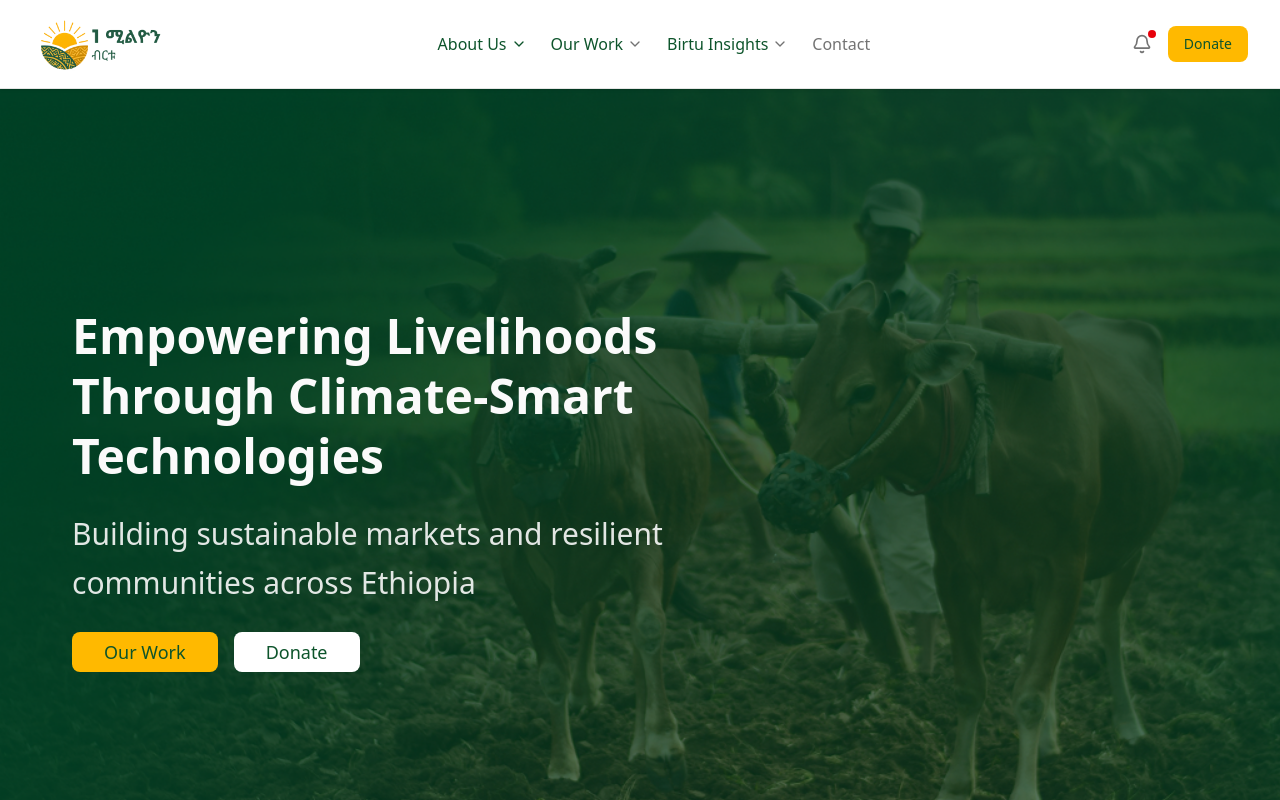
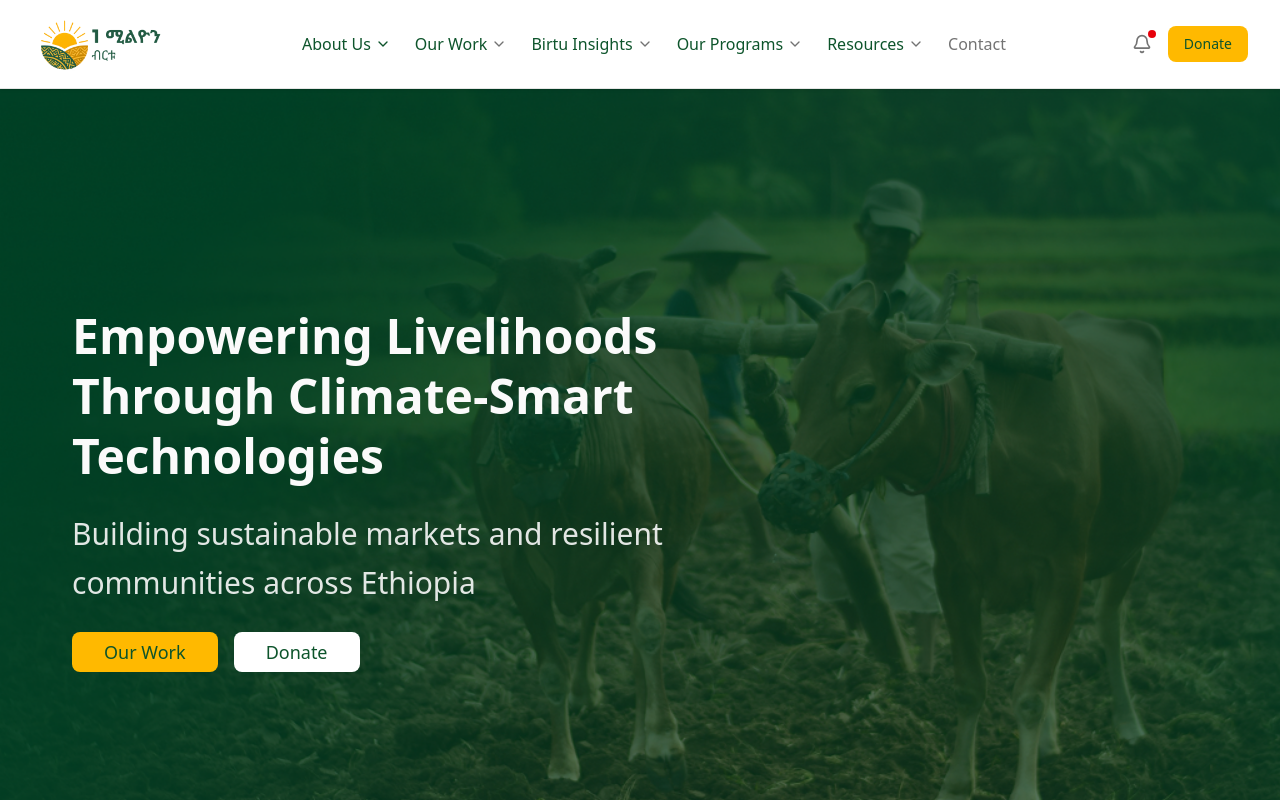
Before and after one commit to OneMillionBirtu/omb_website, a Next.js app in the folder frontend/: page / in a window 1280 px wide. Shown: the top 800 px of the page. Built offline with nearby package versions, Linux system fonts and the light colour scheme.

Commit message:
refactor: add some pages in the navbar

```diff
--- a/frontend/components/Navbar.tsx
+++ b/frontend/components/Navbar.tsx
@@ -147,6 +147,60 @@ const Navigation = () => {
               </div>
             </div>
 
+            <div className="relative group">
+              <button
+                className={`font-medium transition-colors hover:text-primary flex items-center space-x-1 ${
+                  isActiveSection("/news") || isActiveSection("/resources")
+                    ? "text-primary"
+                    : "text-muted-foreground"
+                }`}
+              >
+                <span className="text-green-900">Our Programs</span>
+                <ChevronDown className="w-4 h-4" />
+              </button>
+              <div className="absolute top-full left-0 mt-1 w-64 bg-card border border-border rounded-lg shadow-lg opacity-0 invisible group-hover:opacity-100 group-hover:visible transition-all duration-200 z-50">
+                <Link
+                  href="/birtuinsights/casestudies"
+                  className="text-green-900 block px-4 py-2 text-sm hover:bg-muted rounded-t-lg"
+                >
+                  Edel
+                </Link>
+                <Link
+                  href="/birtuinsights/newsarticles"
+                  className="text-green-900 block px-4 py-2 text-sm hover:bg-muted rounded-b-lg"
+                >
+                  Health
+                </Link>
+              </div>
+            </div>
+
+            <div className="relative group">
+              <button
+                className={`font-medium transition-colors hover:text-primary flex items-center space-x-1 ${
+                  isActiveSection("/news") || isActiveSection("/resources")
+                    ? "text-primary"
+                    : "text-muted-foreground"
+                }`}
+              >
+                <span className="text-green-900">Resources</span>
+                <ChevronDown className="w-4 h-4" />
+              </button>
+              <div className="absolute top-full left-0 mt-1 w-64 bg-card border border-border rounded-lg shadow-lg opacity-0 invisible group-hover:opacity-100 group-hover:visible transition-all duration-200 z-50">
+                <Link
+                  href="/birtuinsights/casestudies"
+                  className="text-green-900 block px-4 py-2 text-sm hover:bg-muted rounded-t-lg"
+                >
+                  Publications
+                </Link>
+                <Link
+                  href="/birtuinsights/newsarticles"
+                  className="text-green-900 block px-4 py-2 text-sm hover:bg-muted rounded-b-lg"
+                >
+                  Benchmarks
+                </Link>
+              </div>
+            </div>
+
             <Link
               href="/contact"
               className={`text-green-900 font-medium transition-colors hover:text-primary ${
@@ -191,6 +245,18 @@ const Navigation = () => {
                 href="/birtuinsights/casestudies"
                 className="font-medium text-muted-foreground hover:text-primary"
               >
+                Our Programs
+              </Link>
+              <Link
+                href="/birtuinsights/casestudies"
+                className="font-medium text-muted-foreground hover:text-primary"
+              >
+                Resources
+              </Link>
+              <Link
+                href="/birtuinsights/casestudies"
+                className="font-medium text-muted-foreground hover:text-primary"
+              >
                 Birtu Insights
               </Link>
               <Link
@@ -206,8 +272,10 @@ const Navigation = () => {
                 Notices
               </Link>
               <div className="flex flex-col space-y-2 pt-4">
-                <Button asChild>
-                  <Link href="/support">Donate</Link>
+                <Button asChild className="bg-amber-400">
+                  <Link href="/support" className="">
+                    Donate
+                  </Link>
                 </Button>
               </div>
             </div>
```
